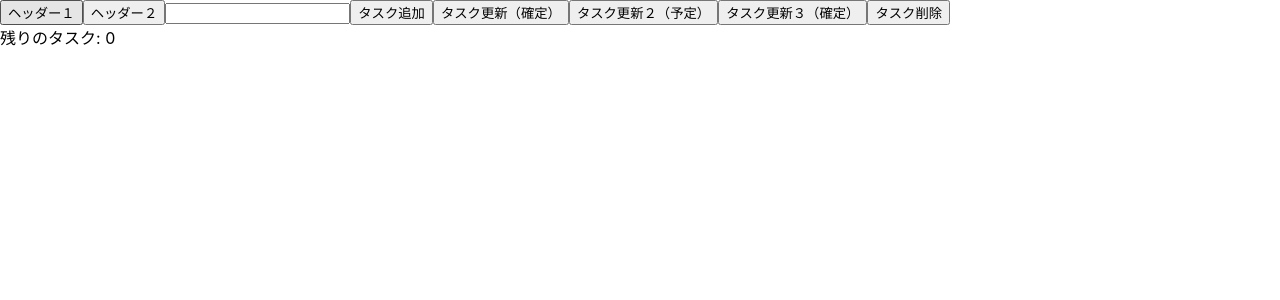
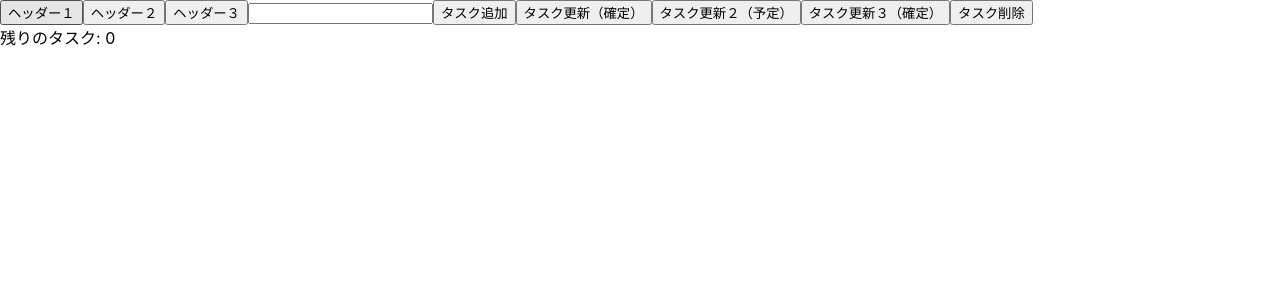
Before and after one commit to project-sa-git/react-tutorial-todo, a React (Create React App) app: page / in a window 1280 px wide. Shown: the top 300 px of the page. Built offline with nearby package versions, Linux system fonts and the light colour scheme; the HTML template or start-up script is replaced by a standard one.

Commit message:
ヘッダー３追加

```diff
--- a/src/App.js
+++ b/src/App.js
@@ -43,6 +43,7 @@ function App() {
       <TodoList todos={todos} toggleTodo={toggleTodo} />
       <button>ヘッダー１</button>
       <button>ヘッダー２</button>
+      <button>ヘッダー３</button>
       <input type="text" ref={todoNameRef} />
       <button onClick={handleAddTodo}>タスク追加</button>
       <button>タスク更新（確定）</button>
```
